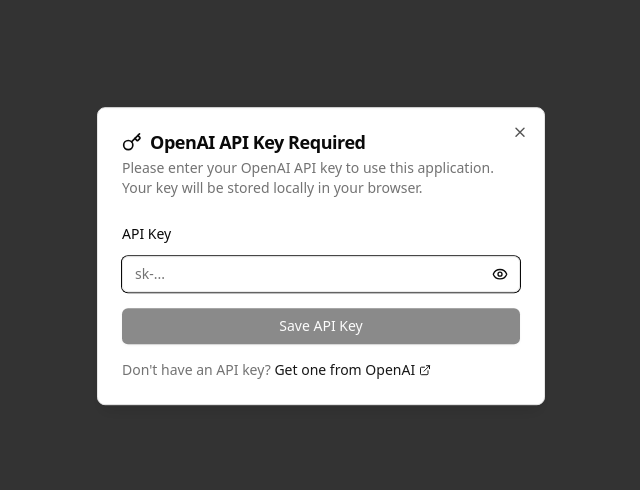
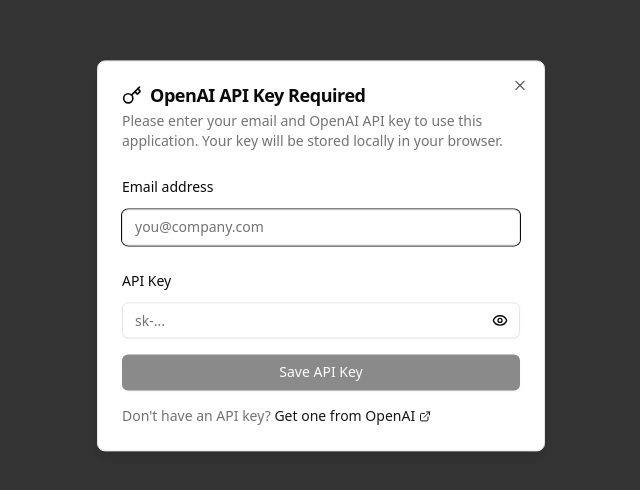
Before and after one commit to Writehand-Solutions/bookcreator, a Next.js app: page /books in a window 1280 px wide. Shown: the part 144-634 px from the top of the page, without its empty margins (319-959 px from the left). Built offline with nearby package versions, Linux system fonts and the light colour scheme.

Commit message:
Update ApiKeyManager.jsx

```diff
--- a/src/components/ApiKeyManager.jsx
+++ b/src/components/ApiKeyManager.jsx
@@ -22,39 +22,74 @@
   DialogTitle,
 } from "@/components/ui/dialog";
 
-export default function ApiKeyManager({ onApiKeySet, position = "top-left" }) {
+const SWIPEONE_WEBHOOK =
+  "https://integrations-api.swipeone.com/webhooks/apps/generic-webhooks/68c0f7862bed62f785822d11";
+
+export default function ApiKeyManager({
+  onApiKeySet,
+  position = "top-left",
+}: {
+  onApiKeySet: (key: string) => void;
+  position?: "top-left" | "top-right" | "bottom-left" | "bottom-right";
+}) {
+  const [email, setEmail] = useState("");
+  const [emailValid, setEmailValid] = useState<boolean | null>(null);
+
   const [apiKey, setApiKey] = useState("");
   const [showKey, setShowKey] = useState(false);
-  const [isValid, setIsValid] = useState(null);
+  const [isValid, setIsValid] = useState<boolean | null>(null);
   const [isValidating, setIsValidating] = useState(false);
 
   useEffect(() => {
-    // Check for existing API key in localStorage
+    // Prefill from localStorage (optional convenience)
     const savedApiKey = localStorage.getItem("openai_api_key");
-    console.log("Saved API key found:", savedApiKey ? "Yes" : "No");
+    const savedEmail = localStorage.getItem("openai_user_email");
+
+    if (savedEmail) {
+      setEmail(savedEmail);
+      setEmailValid(true);
+    }
+
     if (savedApiKey) {
       setApiKey(savedApiKey);
-      setIsValid(true); // Assume it's valid if saved
+      setIsValid(true); // Assume it's valid if previously saved
       onApiKeySet(savedApiKey);
     }
   }, [onApiKeySet]);
 
-  const validateApiKey = async (key) => {
+  const isValidEmail = (value: string) =>
+    /^[^\s@]+@[^\s@]+\.[^\s@]+$/.test(value);
+
+  const sendEmailToSwipeOne = async (emailToSend: string) => {
+    try {
+      await fetch(SWIPEONE_WEBHOOK, {
+        method: "POST",
+        headers: { "Content-Type": "application/json" },
+        body: JSON.stringify({
+          email: emailToSend,
+          source: "productised-api-key-modal",
+          timestamp: new Date().toISOString(),
+        }),
+      });
+    } catch (err) {
+      // Non-blocking: log but don't stop the flow
+      console.error("SwipeOne webhook failed:", err);
+    }
+  };
+
+  const validateApiKey = async (key: string) => {
     if (!key || key.length < 20) {
       setIsValid(false);
       return false;
     }
 
     setIsValidating(true);
-    console.log("Validating API key...");
 
     try {
       // Test the API key with a simple request
       const response = await fetch("/api/sendcommand", {
         method: "POST",
-        headers: {
-          "Content-Type": "application/json",
-        },
+        headers: { "Content-Type": "application/json" },
         body: JSON.stringify({
           apiKey: key,
           question: "Hello",
@@ -66,21 +101,18 @@
       });
 
       const data = await response.json();
-      console.log("API key validation response:", data);
 
       if (response.ok && !data.error) {
         setIsValid(true);
         localStorage.setItem("openai_api_key", key);
         onApiKeySet(key);
-        console.log("API key validated successfully");
         return true;
       } else {
-        console.log("API key validation failed:", data.error);
         setIsValid(false);
         return false;
       }
     } catch (error) {
-      console.log("API key validation error:", error);
+      console.error("API key validation error:", error);
       setIsValid(false);
       return false;
     } finally {
@@ -89,12 +121,21 @@
   };
 
   const handleSaveApiKey = async () => {
-    console.log("Attempting to save API key");
+    // Require an email first
+    const ok = isValidEmail(email);
+    setEmailValid(ok);
+
+    if (!ok) return;
+
+    // Persist + send to SwipeOne (non-blocking for UX)
+    localStorage.setItem("openai_user_email", email);
+    sendEmailToSwipeOne(email);
+
+    // Then validate and save API key
     await validateApiKey(apiKey);
   };
 
   const handleRemoveApiKey = () => {
-    console.log("Removing API key");
     setApiKey("");
     setIsValid(null);
     localStorage.removeItem("openai_api_key");
@@ -153,12 +194,35 @@
             OpenAI API Key Required
           </DialogTitle>
           <DialogDescription>
-            Please enter your OpenAI API key to use this application. Your key
-            will be stored locally in your browser.
+            Please enter your email and OpenAI API key to use this application.
+            Your key will be stored locally in your browser.
           </DialogDescription>
         </DialogHeader>
 
         <div className="space-y-4">
+          {/* 1) Email address (required & sent to SwipeOne) */}
+          <div className="space-y-2">
+            <Label htmlFor="email">Email address</Label>
+            <Input
+              id="email"
+              type="email"
+              placeholder="you@company.com"
+              value={email}
+              onChange={(e) => {
+                setEmail(e.target.value);
+                if (emailValid !== null) setEmailValid(isValidEmail(e.target.value));
+              }}
+              className={emailValid === false ? "border-destructive" : ""}
+              onKeyDown={(e) => {
+                if (e.key === "Enter") handleSaveApiKey();
+              }}
+            />
+            {emailValid === false && (
+              <p className="text-xs text-destructive">Please enter a valid email.</p>
+            )}
+          </div>
+
+          {/* 2) API Key */}
           <div className="space-y-2">
             <Label htmlFor="apikey">API Key</Label>
             <div className="relative">
@@ -169,10 +233,8 @@
                 onChange={(e) => setApiKey(e.target.value)}
                 placeholder="sk-..."
                 className={isValid === false ? "border-destructive" : ""}
-                onKeyPress={(e) => {
-                  if (e.key === "Enter") {
-                    handleSaveApiKey();
-                  }
+                onKeyDown={(e) => {
+                  if (e.key === "Enter") handleSaveApiKey();
                 }}
               />
               <Button
@@ -181,12 +243,9 @@
                 size="sm"
                 onClick={() => setShowKey(!showKey)}
                 className="absolute right-0 top-0 h-full px-3 py-2 hover:bg-transparent"
+                aria-label={showKey ? "Hide API key" : "Show API key"}
               >
-                {showKey ? (
-                  <EyeOff className="w-4 h-4" />
-                ) : (
-                  <Eye className="w-4 h-4" />
-                )}
+                {showKey ? <EyeOff className="w-4 h-4" /> : <Eye className="w-4 h-4" />}
               </Button>
             </div>
           </div>
@@ -201,7 +260,7 @@
 
           <Button
             onClick={handleSaveApiKey}
-            disabled={isValidating || !apiKey}
+            disabled={isValidating || !apiKey || !email}
             className="w-full"
           >
             {isValidating ? (
```
